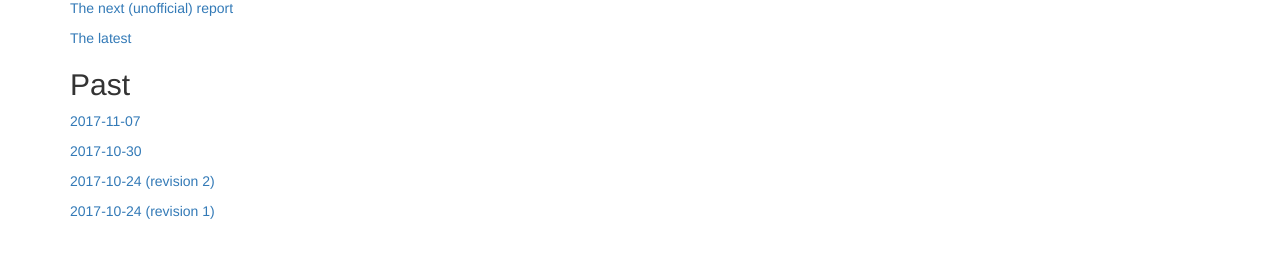
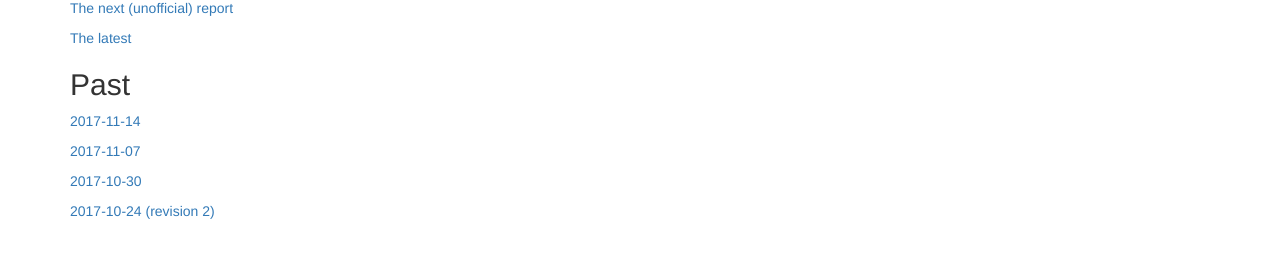
Before and after one commit to AgoraNomic/ADoP, a Jekyll site: the page built from index.md, in a window 1280 px wide. Shown: the part 352-610 px from the top of the page. Built offline with Jekyll 4.4.1, drawn with Linux system fonts in a browser that asks for light colours; nearby versions of some CDN libraries; our own code applies the rules of GitHub Pages for plain Markdown files.

Commit message:
Update index.md

```diff
--- a/index.md
+++ b/index.md
@@ -7,14 +7,14 @@
 
 [The next (unofficial) report]()
 
-[The latest](Reports/ADoP-Report-2017-11-14.txt)
+[The latest](Reports/ADoP-Report-2017-11-14-revision-1.txt)
 
 ## Past
+
+[2017-11-14](Reports/ADoP-Report-2017-11-14.txt)
 
 [2017-11-07](Reports/ADoP-Report-2017-11-07.txt)
 
 [2017-10-30](Reports/ADoP-Report-2017-10-30.txt)
 
 [2017-10-24 (revision 2)](Reports/ADoP-Report-2017-10-24-revision-2.txt)
-
-[2017-10-24 (revision 1)](Reports/ADoP-Report-2017-10-24-revision-1.txt)
```
